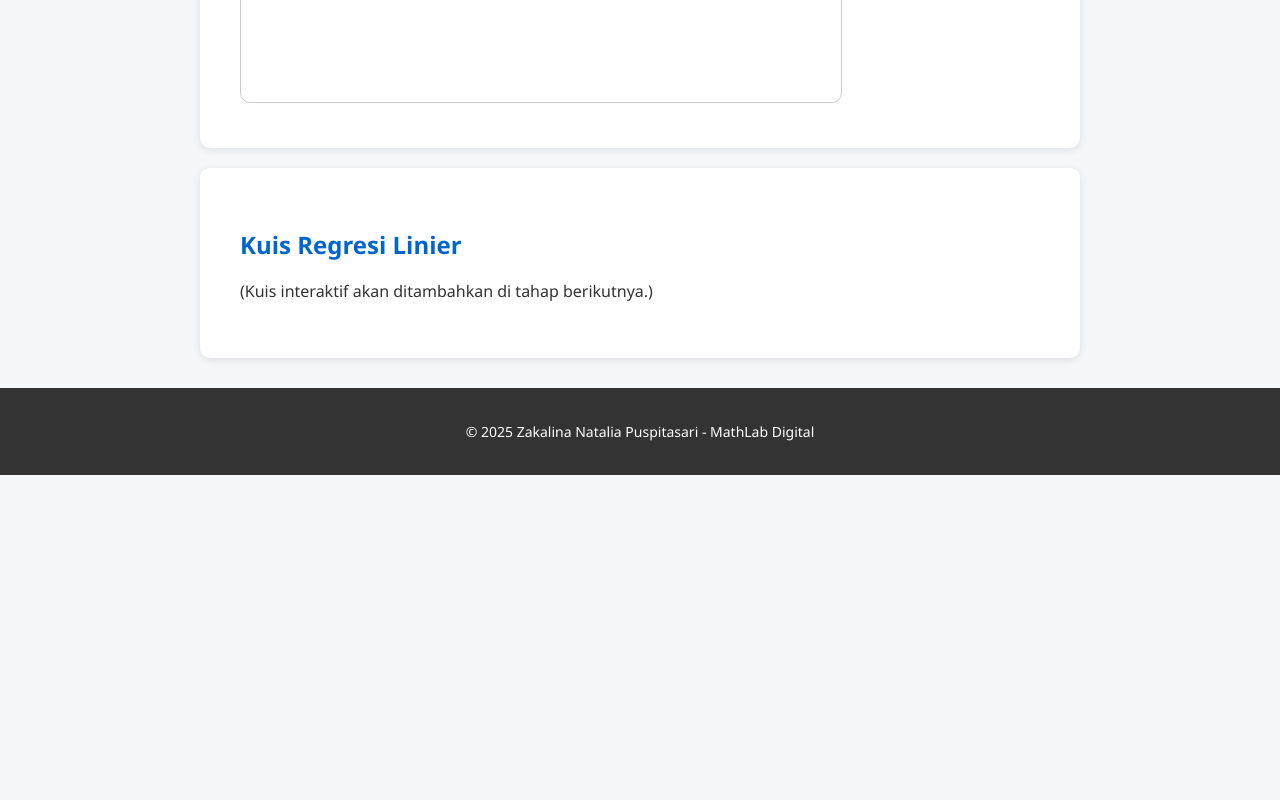
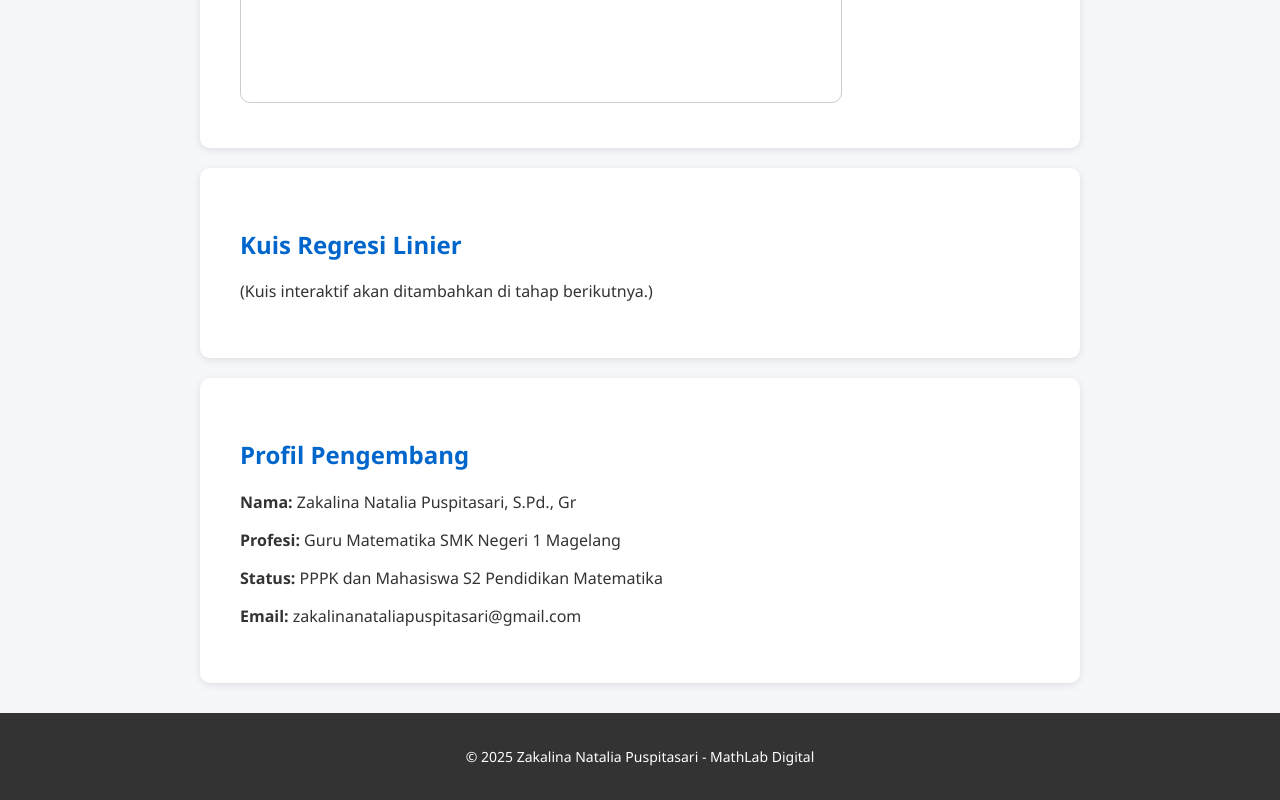
Before and after one commit to Zakalina28/mathlab-digital, a plain HTML site: page index.html in a window 1280 px wide. Shown: the part 1960-2760 px from the top of the page. Before the commit the page ends 2435 px from the top, so only its background shows below. Drawn offline with nearby package versions, Linux system fonts and the light colour scheme.

Commit message:
Update index.html

```diff
--- a/index.html
+++ b/index.html
@@ -15,6 +15,7 @@
         <li><a href="#materi">Materi</a></li>
         <li><a href="#simulasi">Simulasi</a></li>
         <li><a href="#kuis">Kuis</a></li>
+        <li><a href="#profil">Profil</a></li>
       </ul>
     </nav>
   </header>  <main>
@@ -68,6 +69,14 @@
   <p>(Kuis interaktif akan ditambahkan di tahap berikutnya.)</p>
 </section>
 
+<section id="profil" class="content-section">
+  <h2>Profil Pengembang</h2>
+  <p><strong>Nama:</strong> Zakalina Natalia Puspitasari, S.Pd., Gr</p>
+  <p><strong>Profesi:</strong> Guru Matematika SMK Negeri 1 Magelang</p>
+  <p><strong>Status:</strong> PPPK dan Mahasiswa S2 Pendidikan Matematika</p>
+  <p><strong>Email:</strong> zakalinanataliapuspitasari@gmail.com</p>
+</section>
+
   </main>  <footer>
     <p>&copy; 2025 Zakalina Natalia Puspitasari - MathLab Digital</p>
   </footer>  <script src="script.js"></script></body>
```
